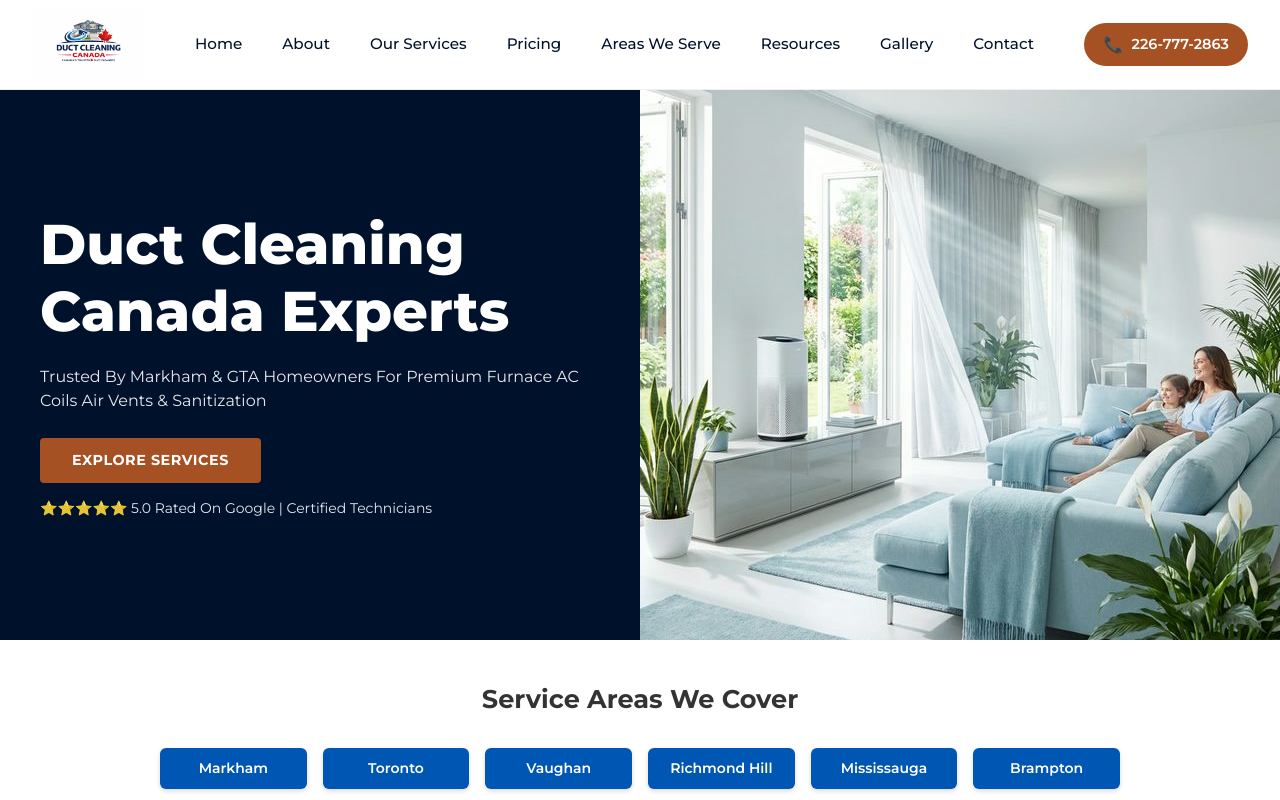
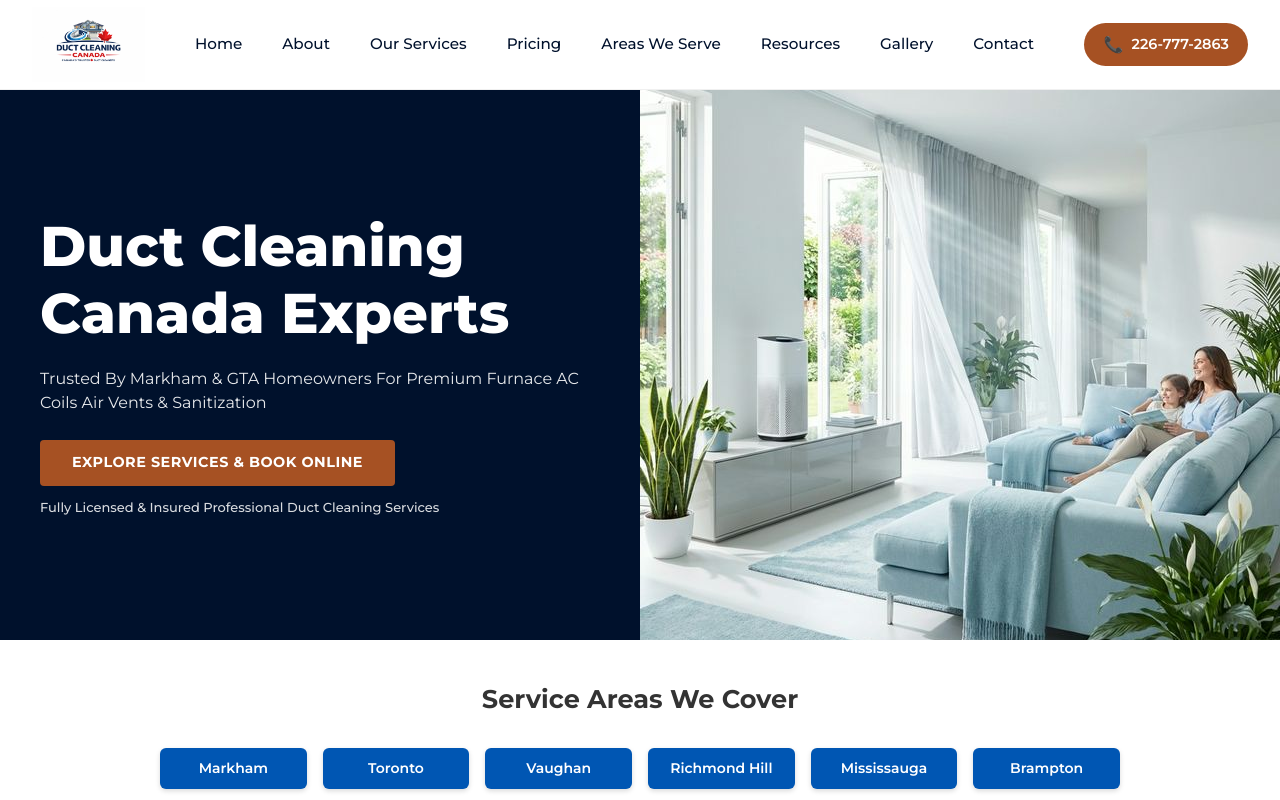
Before and after one commit to josph8487-prog/duct-Canada-original, a Next.js app: page / in a window 1280 px wide. Shown: the top 800 px of the page. Built offline with nearby package versions, Linux system fonts and the light colour scheme.

Commit message:
Update page.tsx

```diff
--- a/src/app/page.tsx
+++ b/src/app/page.tsx
@@ -46,12 +46,12 @@ export default function Home() {
               </p>
 
               <Link href="/services" className="btn btn-primary">
-                Explore Services
+                Explore Services & Book Online
               </Link>
-<p style={{ color: '#ffffff', fontSize: '14px', marginTop: '15px', opacity: 0.9 }}>
-  ⭐⭐⭐⭐⭐ 5.0 Rated On Google | Certified Technicians
+
+<p style={{ color: '#ffffff', fontSize: '13px', marginTop: '12px', opacity: 0.85, fontWeight: '500' }}>
+  Fully Licensed & Insured Professional Duct Cleaning Services
 </p>
-
             </div>
           </div>
 
```
